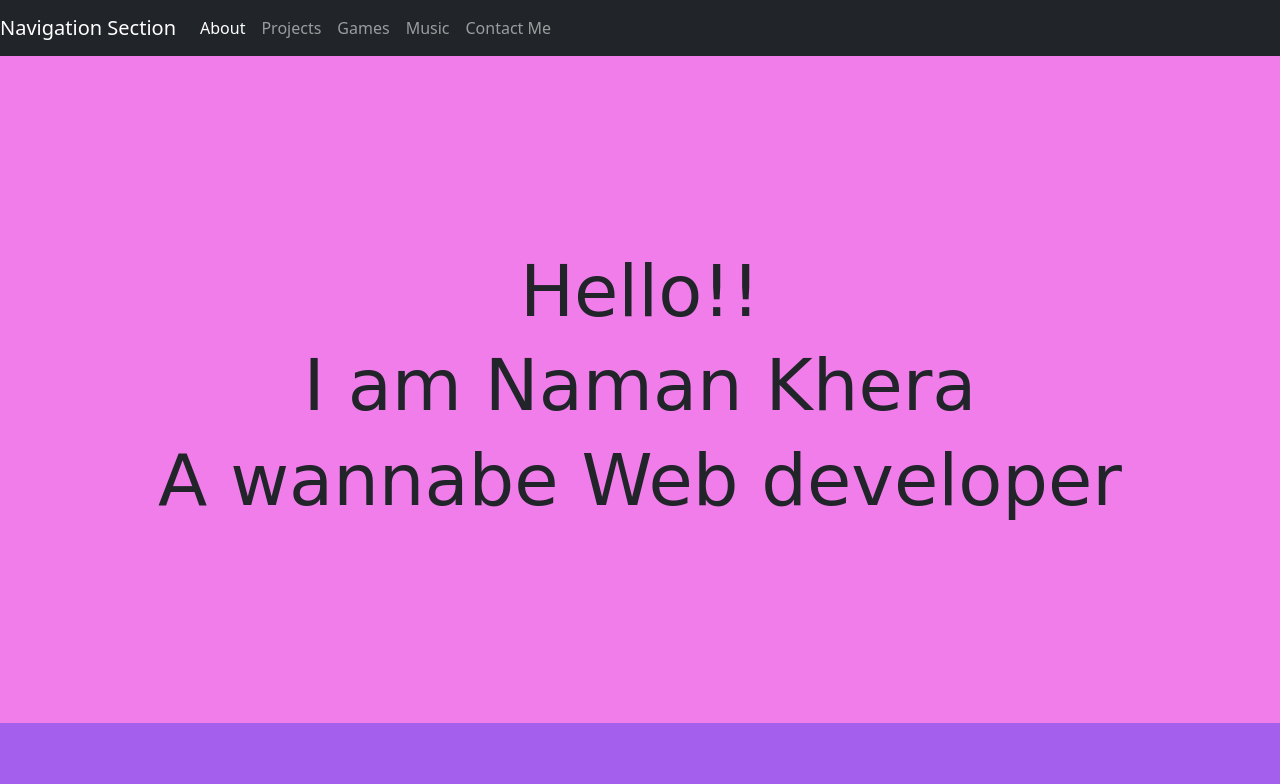
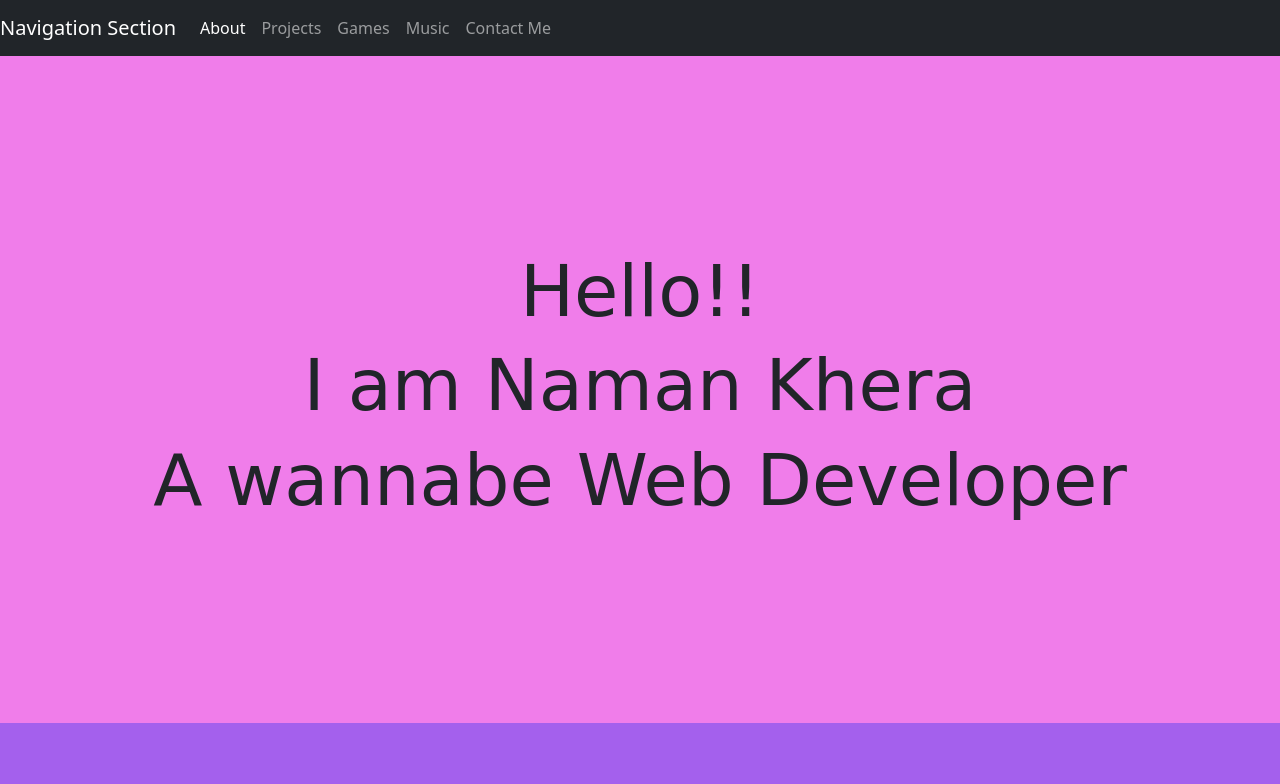
Before and after one commit to NMN03/first-web-project, a plain HTML site: page index.html in a window 1280 px wide. Shown: the top 784 px of the page. Drawn offline with nearby package versions, Linux system fonts and the light colour scheme; grey boxes are pictures that could not be loaded; a web font is replaced by a local one.

Commit message:
small change

```diff
--- a/index.html
+++ b/index.html
@@ -31,7 +31,7 @@
     <div class="container-fluid name">
       <h1 class="Intro a">Hello!!</h1>
       <h2 class="Intro b">I am Naman Khera </h2>
-      <h2 class="Intro c">A wannabe Web developer</h2>
+      <h2 class="Intro c">A wannabe Web Developer</h2>
     </div>
 
     <div class="row introduction" id="about" >
```
